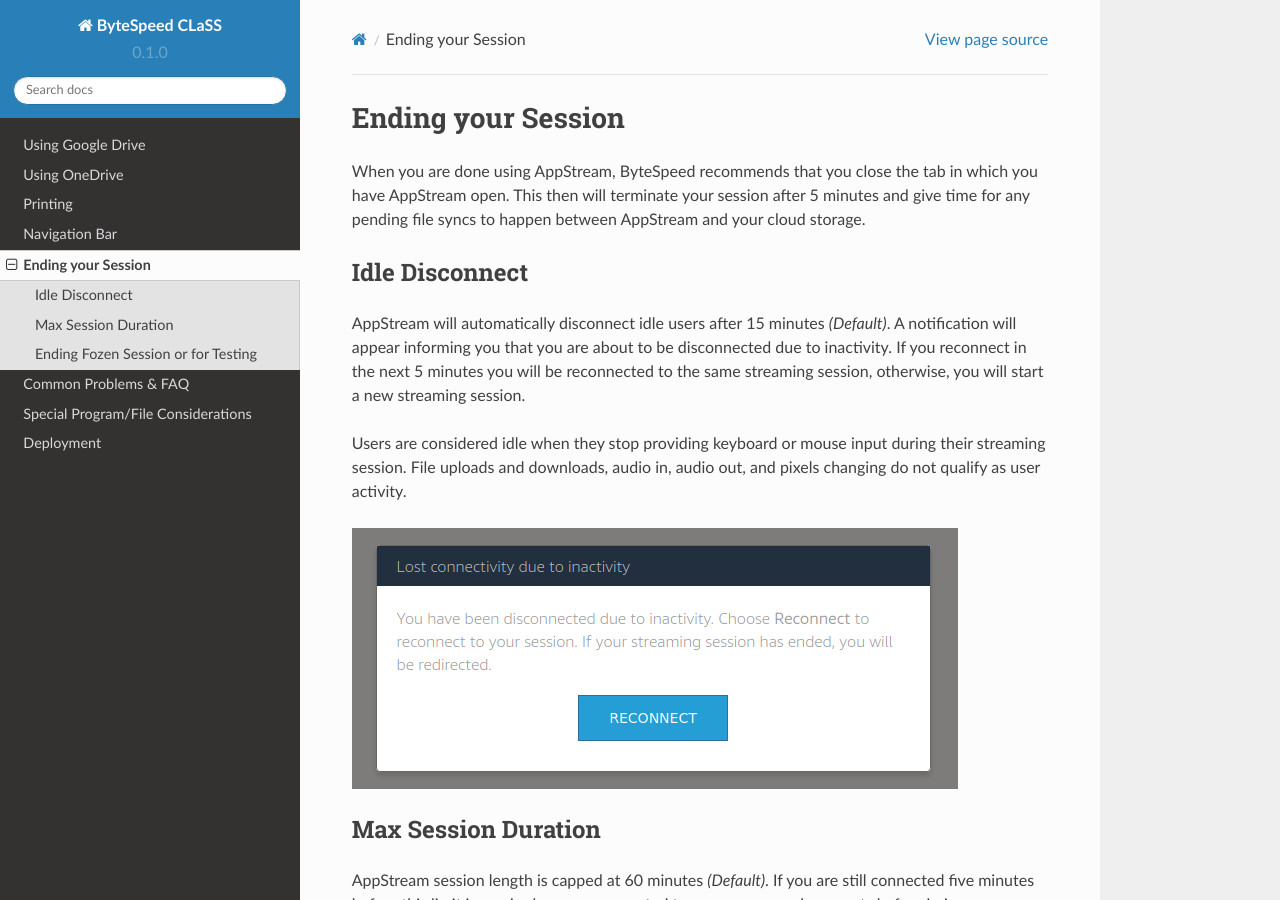
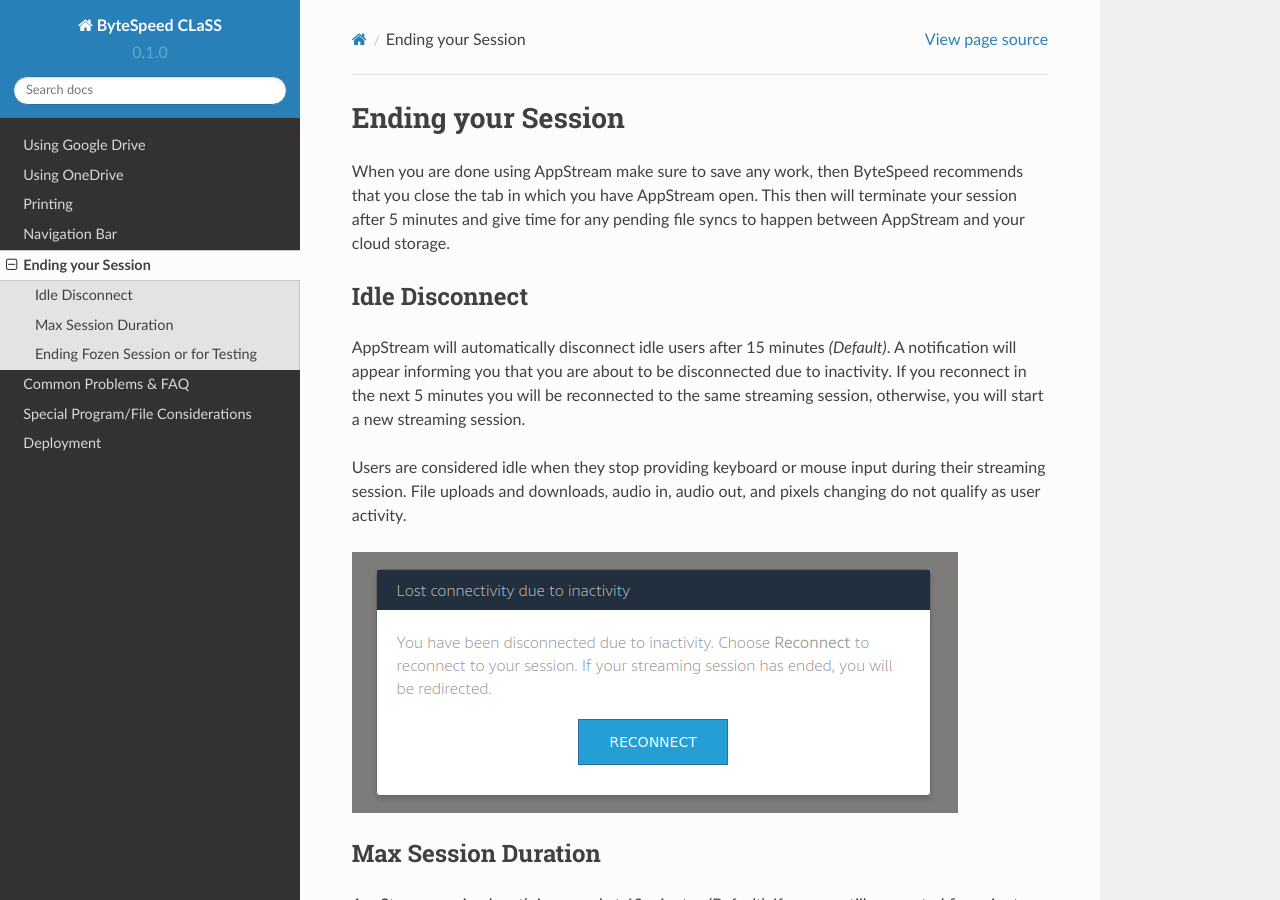
Before and after one commit to bytespeed/CLaaS-Documentation, a Sphinx documentation site: the page built from docs/disconnect.rst, in a window 1280 px wide and 900 px high. Built offline with Sphinx 7.4.7 and the Read the Docs theme 2.0.0, drawn with Linux system fonts in a browser that asks for light colours.

Commit message:
Update disconnect.rst

```diff
--- a/docs/disconnect.rst
+++ b/docs/disconnect.rst
@@ -1,7 +1,7 @@
 Ending your Session
 =====
 
-When you are done using AppStream, ByteSpeed recommends that you close the tab in which you have AppStream open. This then will terminate your session after 5 minutes and give time for any pending file syncs to happen between AppStream and your cloud storage.
+When you are done using AppStream make sure to save any work, then ByteSpeed recommends that you close the tab in which you have AppStream open. This then will terminate your session after 5 minutes and give time for any pending file syncs to happen between AppStream and your cloud storage.
 
 
 Idle Disconnect
```
